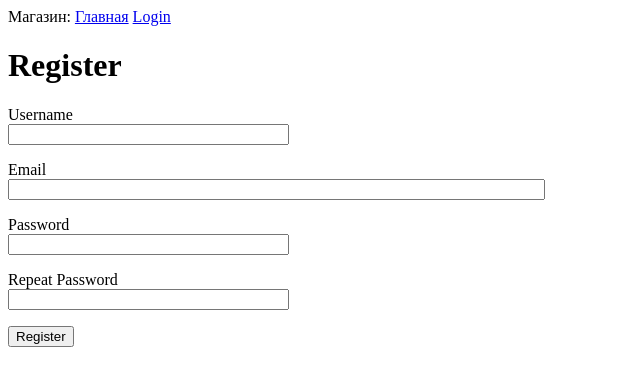
After one commit to vpapulov/myshop, a Flask app: page /register in a window 1280 px wide. The commit adds this page. Shown: the top 386 px of the page, without its empty margins (0-640 px from the left). Run offline with Flask 2, Linux system fonts and the light colour scheme.

Commit message:
добавлена регистрация пользователя

```diff
--- a/forms.py
+++ b/forms.py
@@ -1,6 +1,8 @@
 from flask_wtf import FlaskForm
 from wtforms import StringField, PasswordField, BooleanField, SubmitField
-from wtforms.validators import DataRequired
+from wtforms.validators import DataRequired, EqualTo, Email, ValidationError
+
+from models import User
 
 
 class LoginForm(FlaskForm):
@@ -8,3 +10,22 @@ class LoginForm(FlaskForm):
     password = PasswordField('Password', validators=[DataRequired()])
     remember_me = BooleanField('Remember Me')
     submit = SubmitField('Sign In')
+
+
+class RegistrationForm(FlaskForm):
+    username = StringField('Username', validators=[DataRequired()])
+    email = StringField('Email', validators=[DataRequired(), Email()])
+    password = PasswordField('Password', validators=[DataRequired()])
+    password2 = PasswordField(
+        'Repeat Password', validators=[DataRequired(), EqualTo('password')])
+    submit = SubmitField('Register')
+
+    def validate_username(self, username):
+        user = User.query.filter_by(username=username.data).first()
+        if user is not None:
+            raise ValidationError('Please use a different username.')
+
+    def validate_email(self, email):
+        user = User.query.filter_by(email=email.data).first()
+        if user is not None:
+            raise ValidationError('Please use a different email address.')
--- a/routes.py
+++ b/routes.py
@@ -2,8 +2,9 @@ from flask_login import current_user, login_user, logout_user, login_required
 from flask import render_template, flash, redirect, url_for, request
 from werkzeug.urls import url_parse
 
-from forms import LoginForm
+from forms import LoginForm, RegistrationForm
 from models import User
+from database import db
 
 
 def init_routes(app):
@@ -33,3 +34,17 @@ def init_routes(app):
     def logout():
         logout_user()
         return redirect(url_for('index'))
+
+    @app.route('/register', methods=['GET', 'POST'])
+    def register():
+        if current_user.is_authenticated:
+            return redirect(url_for('index'))
+        form = RegistrationForm()
+        if form.validate_on_submit():
+            user = User(username=form.username.data, email=form.email.data)
+            user.set_password(form.password.data)
+            db.session.add(user)
+            db.session.commit()
+            flash('Congratulations, you are now a registered user!')
+            return redirect(url_for('login'))
+        return render_template('register.html', title='Register', form=form)
--- a/templates/login.html
+++ b/templates/login.html
@@ -21,4 +21,5 @@
         <p>{{ form.remember_me() }} {{ form.remember_me.label }}</p>
         <p>{{ form.submit() }}</p>
     </form>
+    <p>New User? <a href="{{ url_for('register') }}">Click to Register!</a></p>
 {% endblock %}
--- /dev/null
+++ b/templates/register.html
@@ -0,0 +1,37 @@
+{% extends "base.html" %}
+
+{% block content %}
+    <h1>Register</h1>
+    <form action="" method="post">
+        {{ form.hidden_tag() }}
+        <p>
+            {{ form.username.label }}<br>
+            {{ form.username(size=32) }}<br>
+            {% for error in form.username.errors %}
+            <span style="color: red;">[{{ error }}]</span>
+            {% endfor %}
+        </p>
+        <p>
+            {{ form.email.label }}<br>
+            {{ form.email(size=64) }}<br>
+            {% for error in form.email.errors %}
+            <span style="color: red;">[{{ error }}]</span>
+            {% endfor %}
+        </p>
+        <p>
+            {{ form.password.label }}<br>
+            {{ form.password(size=32) }}<br>
+            {% for error in form.password.errors %}
+            <span style="color: red;">[{{ error }}]</span>
+            {% endfor %}
+        </p>
+        <p>
+            {{ form.password2.label }}<br>
+            {{ form.password2(size=32) }}<br>
+            {% for error in form.password2.errors %}
+            <span style="color: red;">[{{ error }}]</span>
+            {% endfor %}
+        </p>
+        <p>{{ form.submit() }}</p>
+    </form>
+{% endblock %}
```
